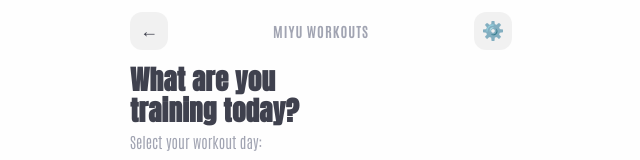
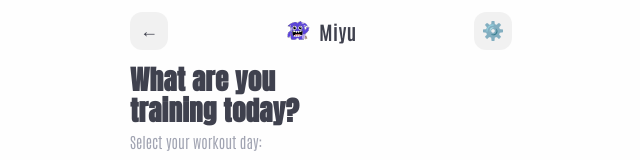
Before and after one commit to itxmayuu/MIYU, a plain HTML site: page index.html in a window 1280 px wide. Both pictures are taken after a click on the button "GET STARTED". Shown: the top 160 px of the page, without its empty margins (319-959 px from the left). Drawn offline with Linux system fonts and the light colour scheme.

Commit message:
Actualizar header de Pantalla 2 con icono oficial de Miyu y texto de marca

```diff
--- a/index.html
+++ b/index.html
@@ -18,7 +18,7 @@
   <link rel="preconnect" href="https://fonts.gstatic.com" crossorigin>
   <link href="https://fonts.googleapis.com/css2?family=Anton&family=Antonio:wght@300;600;700&family=Plus+Jakarta+Sans:wght@400;500;600;700&display=swap" rel="stylesheet">
 
-  <link rel="stylesheet" href="styles.css?v=10">
+  <link rel="stylesheet" href="styles.css?v=11">
 </head>
 <body>
 
@@ -78,7 +78,10 @@
     <div class="topic-header">
       <div class="top-nav-bar">
         <button id="btnBackToWelcome" class="btn-icon-back" title="Volver al inicio">←</button>
-        <span class="top-brand">MIYU WORKOUTS</span>
+        <div class="top-brand">
+          <img src="assets/miyu/miyu-icon.svg" class="top-brand-icon" alt="Miyu Icon">
+          <span class="top-brand-text">Miyu</span>
+        </div>
         <button id="btnSettings" class="btn-icon-settings" title="Ajustes">⚙️</button>
       </div>
 
--- a/styles.css
+++ b/styles.css
@@ -267,11 +267,24 @@ body {
 }
 
 .top-brand {
+  display: flex;
+  align-items: center;
+  justify-content: center;
+  gap: 8px;
+}
+
+.top-brand-icon {
+  width: 26px;
+  height: 26px;
+  object-fit: contain;
+}
+
+.top-brand-text {
   font-family: 'Antonio', sans-serif;
   font-weight: 700;
-  font-size: 14px;
-  letter-spacing: 1px;
-  color: var(--color-text-muted);
+  font-size: 19px;
+  letter-spacing: 0.5px;
+  color: var(--color-text-dark);
 }
 
 .topic-header {
```
